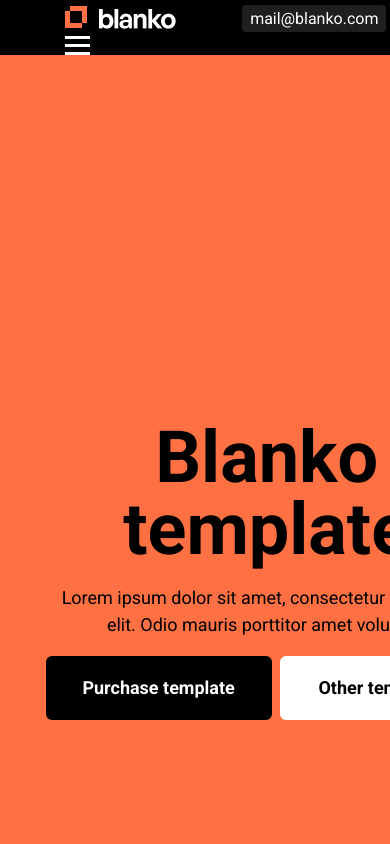
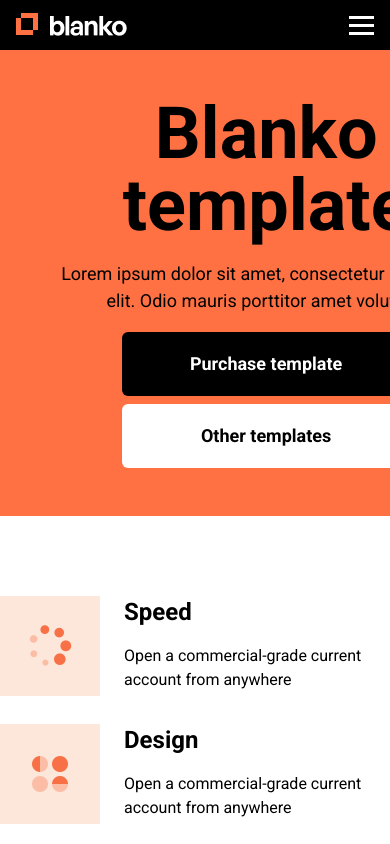
Before and after one commit to Delovo1/my-website, a plain HTML site: page index.html in a window 390 px wide. Shown: the top 844 px of the page. Drawn offline with Linux system fonts and the light colour scheme.

Commit message:
добавил адаптив

```diff
--- a/style.css
+++ b/style.css
@@ -5,6 +5,7 @@ body  {
   margin: 0;
   padding: 0ы;
   font-size: 1.6rem; /* вместо прежних 16px */
+  overflow-x: hidden;
 }
 html {
   scroll-behavior: smooth;
@@ -393,7 +394,6 @@ footer.info {
   background-color: white;
 }
 
-/* Медиа-запрос для маленьких экранов */
 @media (max-width: 768px) {
   .navigator {
     display: none;
@@ -408,6 +408,9 @@ footer.info {
     padding: 20px 0;
     z-index: 999;
   }
+  .logo > span {
+    display: none;
+  }
 
   .navigator.active {
     display: flex;
@@ -418,12 +421,47 @@ footer.info {
   }
 
   nav {
-    position: relative;
-    flex-wrap: wrap;
+    display: flex;
+    justify-content: space-between;
+    align-items: center;
+    /* position: relative;
+    flex-wrap: wrap; */
+    min-height: 50px;
+    width: 100%;
+    margin: 0px;
+    padding: 0px 16px;
   }
 
-  nav .logo {
+  /* nav .logo {
     justify-content: space-between;
     width: 100%;
-  }
+  } */
+   .advantages {
+    flex-direction: column;
+    align-content: flex-start;
+   }
+   .block {
+    width: 100%;
+    min-width: 441px;
+   }
+   .buttons {
+    flex-direction: column;
+    align-content: center;
+    justify-content: center;
+    gap: 16px;
+   }
+   .left {
+    align-self: center;
+    min-width: 288px;
+   }
+   .right {
+    align-self: center;
+    min-width: 288px;
+   }
+   .content {
+    padding: 48px 16px;
+   }
+   .content > img {
+    display: none;
+   }
 }
```
